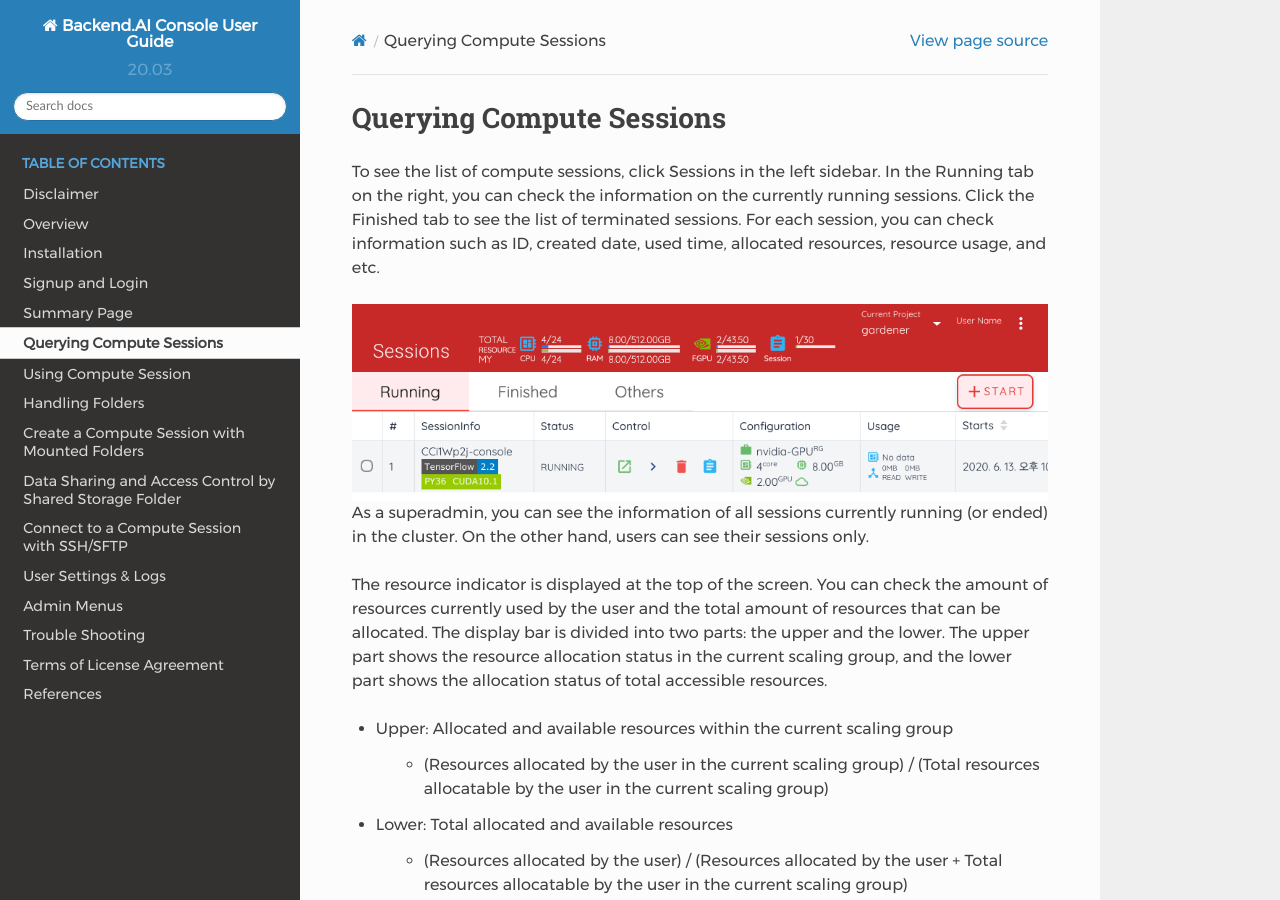
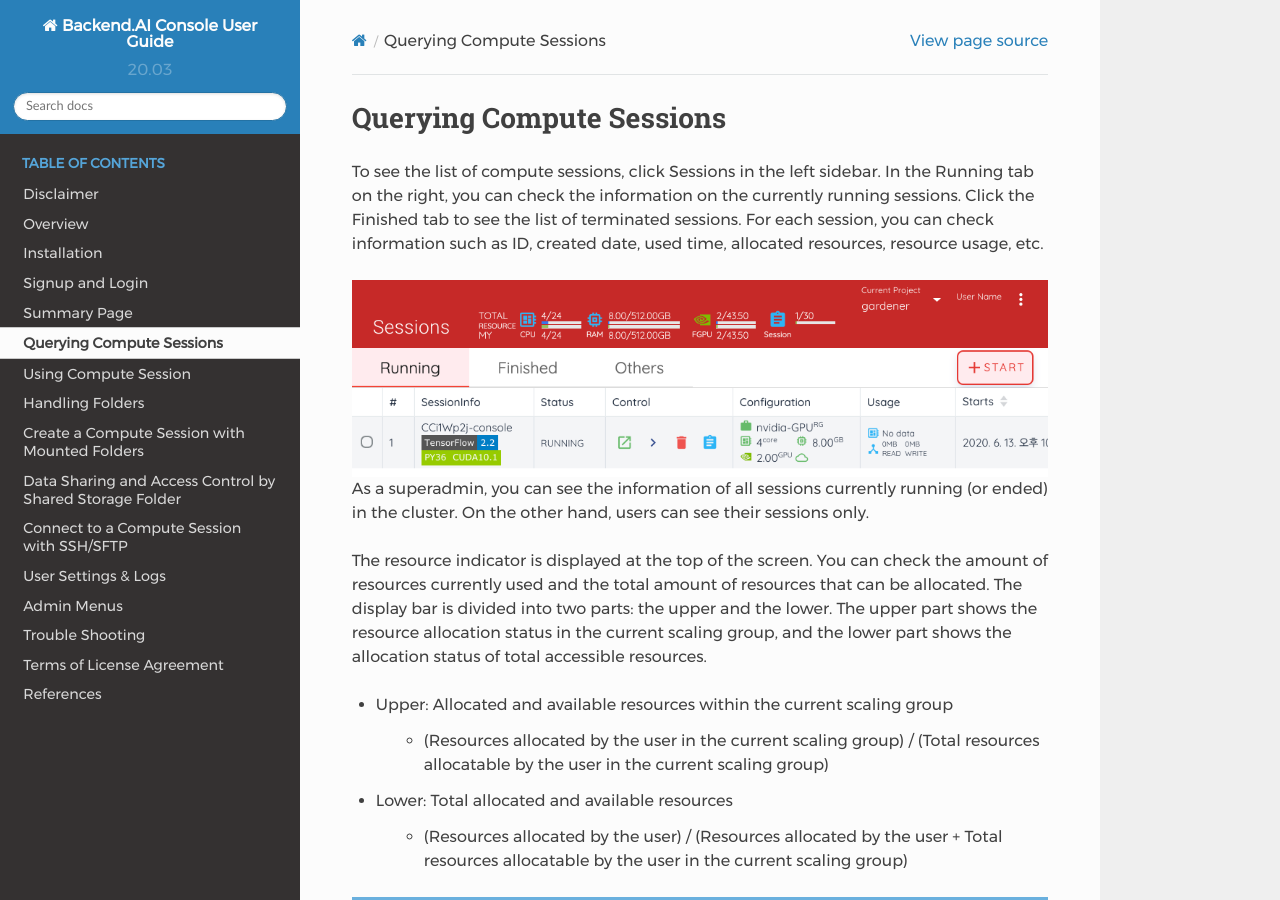
Before and after one commit to lablup/backend.ai-docs-webui, a Sphinx documentation site: the page built from docs/session_list/session_list.rst, in a window 1280 px wide and 900 px high. Built offline with Sphinx 7.4.7 and the Read the Docs theme 2.0.0, drawn with Linux system fonts in a browser that asks for light colours.

Commit message:
Update session_list.rst

```diff
--- a/docs/session_list/session_list.rst
+++ b/docs/session_list/session_list.rst
@@ -6,7 +6,7 @@
 the Running tab on the right, you can check the information on the currently
 running sessions. Click the Finished tab to see the list of terminated
 sessions. For each session, you can check information such as ID, created date,
-used time, allocated resources, resource usage, and etc.
+used time, allocated resources, resource usage, etc.
 
 .. image:: session_list.png
    :align: center
@@ -16,7 +16,7 @@
 (or ended) in the cluster. On the other hand, users can see their sessions only.
 
 The resource indicator is displayed at the top of the screen. You can check the
-amount of resources currently used by the user and the total amount of resources
+amount of resources currently used and the total amount of resources
 that can be allocated. The display bar is divided into two parts: the upper and
 the lower. The upper part shows the resource allocation status in the current
 scaling group, and the lower part shows the allocation status of total
```
